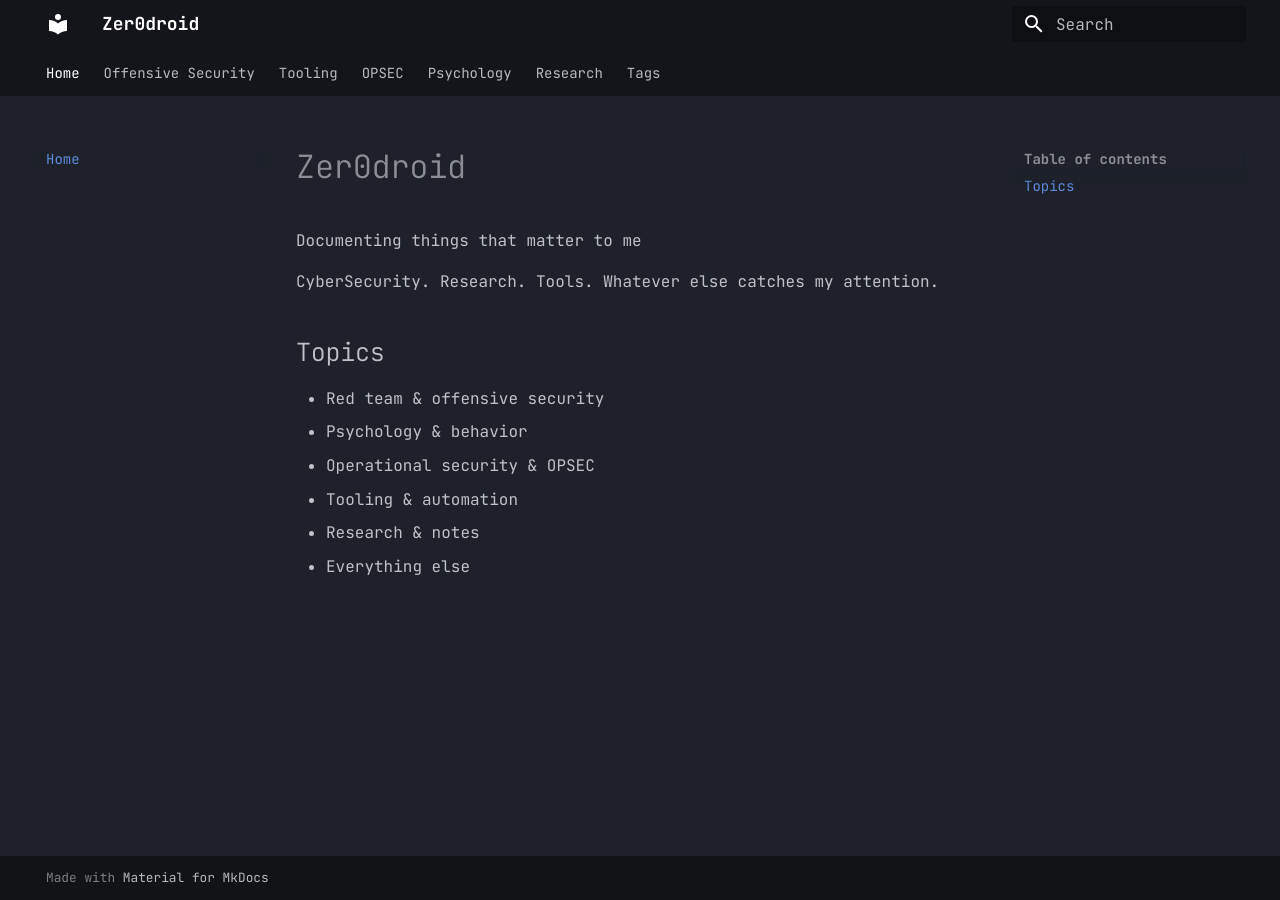
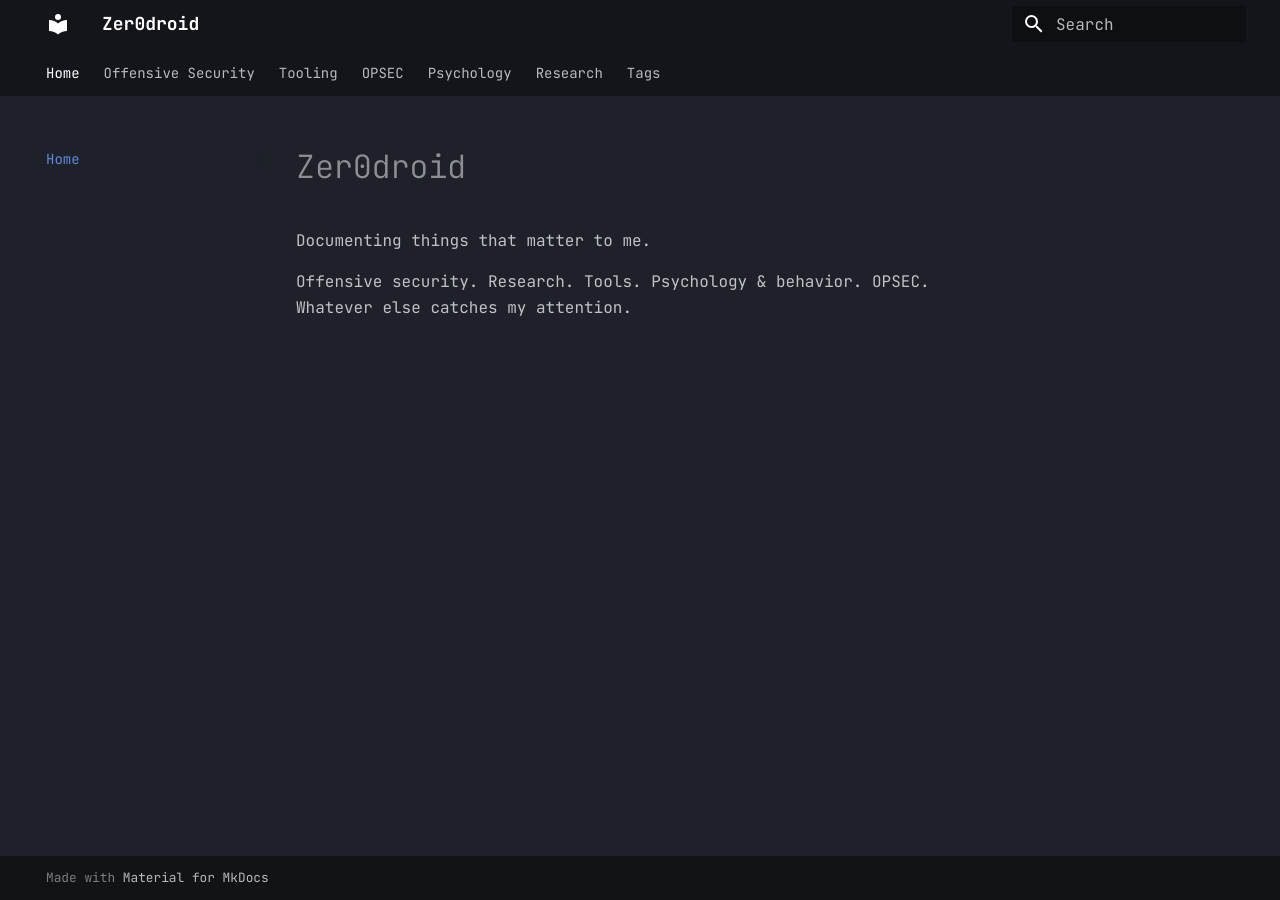
Before and after one commit to BlackHillsBxNord/blog, an MkDocs documentation site: the page built from docs/index.md, in a window 1280 px wide. Built offline with MkDocs 1.6.1 and Material for MkDocs 9.7.7, drawn with Linux system fonts in a browser that asks for light colours.

Commit message:
content: clean homepage

```diff
--- a/docs/index.md
+++ b/docs/index.md
@@ -1,14 +1,5 @@
 # Zer0droid
 
-Documenting things that matter to me
+Documenting things that matter to me.
 
-CyberSecurity. Research. Tools. Whatever else catches my attention.
-
-## Topics
-
-- Red team & offensive security
-- Psychology & behavior
-- Operational security & OPSEC
-- Tooling & automation
-- Research & notes
-- Everything else
+Offensive security. Research. Tools. Psychology & behavior. OPSEC. Whatever else catches my attention.
```
